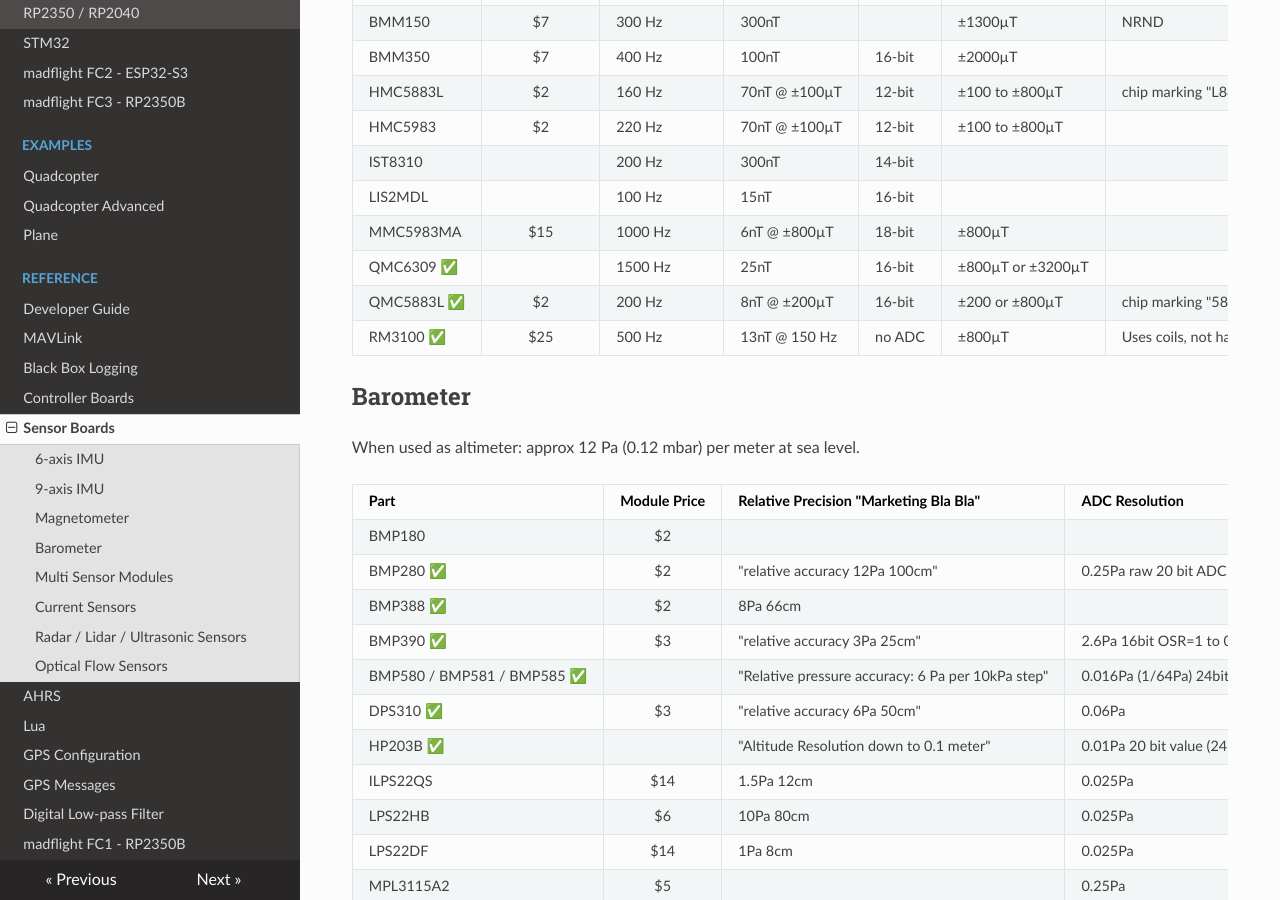
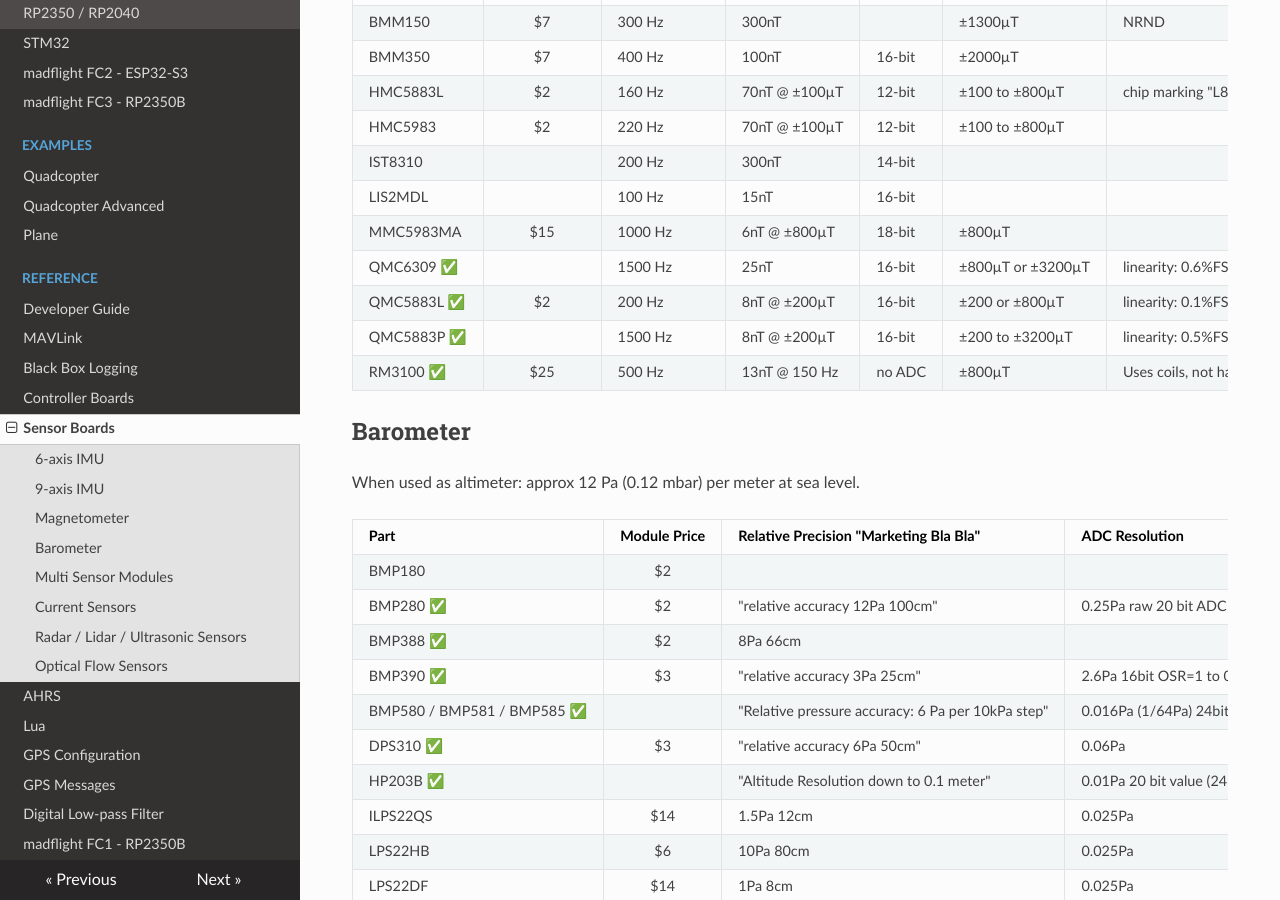
Before and after one commit to qqqlab/madflight-docs, an MkDocs documentation site: the page built from docs/Sensor-Boards.md, in a window 1280 px wide and 900 px high, scrolled down 1687 px. Built offline with MkDocs 1.6.1, drawn with Linux system fonts in a browser that asks for light colours; nearby versions of some CDN libraries.

Commit message:
Update sensor specifications in Sensor-Boards.md
Added linearity specifications for QMC6309, QMC5883L, and QMC5883P sensors.

```diff
--- a/docs/Sensor-Boards.md
+++ b/docs/Sensor-Boards.md
@@ -59,8 +59,9 @@ HMC5983   | $2 | 220 Hz | 70nT @ ±100µT | 12-bit | ±100 to ±800µT
 IST8310   |    | 200 Hz| 300nT | 14-bit
 LIS2MDL   |    | 100 Hz| 15nT | 16-bit
 MMC5983MA |$15 | 1000 Hz| 6nT @ ±800µT | 18-bit | ±800µT
-QMC6309 &#x2705;| | 1500 Hz| 25nT | 16-bit | ±800µT or ±3200µT
-QMC5883L &#x2705;| $2 | 200 Hz | 8nT @ ±200µT | 16-bit | ±200 or ±800µT | chip marking "5883"
+QMC6309 &#x2705;| | 1500 Hz| 25nT | 16-bit | ±800µT or ±3200µT |  linearity: 0.6%FS
+QMC5883L &#x2705;| $2 | 200 Hz | 8nT @ ±200µT | 16-bit | ±200 or ±800µT | linearity: 0.1%FS, chip marking "5883"
+QMC5883P &#x2705;|    | 1500 Hz | 8nT @ ±200µT | 16-bit | ±200 to ±3200µT | linearity: 0.5%FS
 RM3100 &#x2705;|$25 | 500 Hz| 13nT @ 150 Hz | no ADC | ±800µT | Uses coils, not hall sensors
 
 ## Barometer
```
